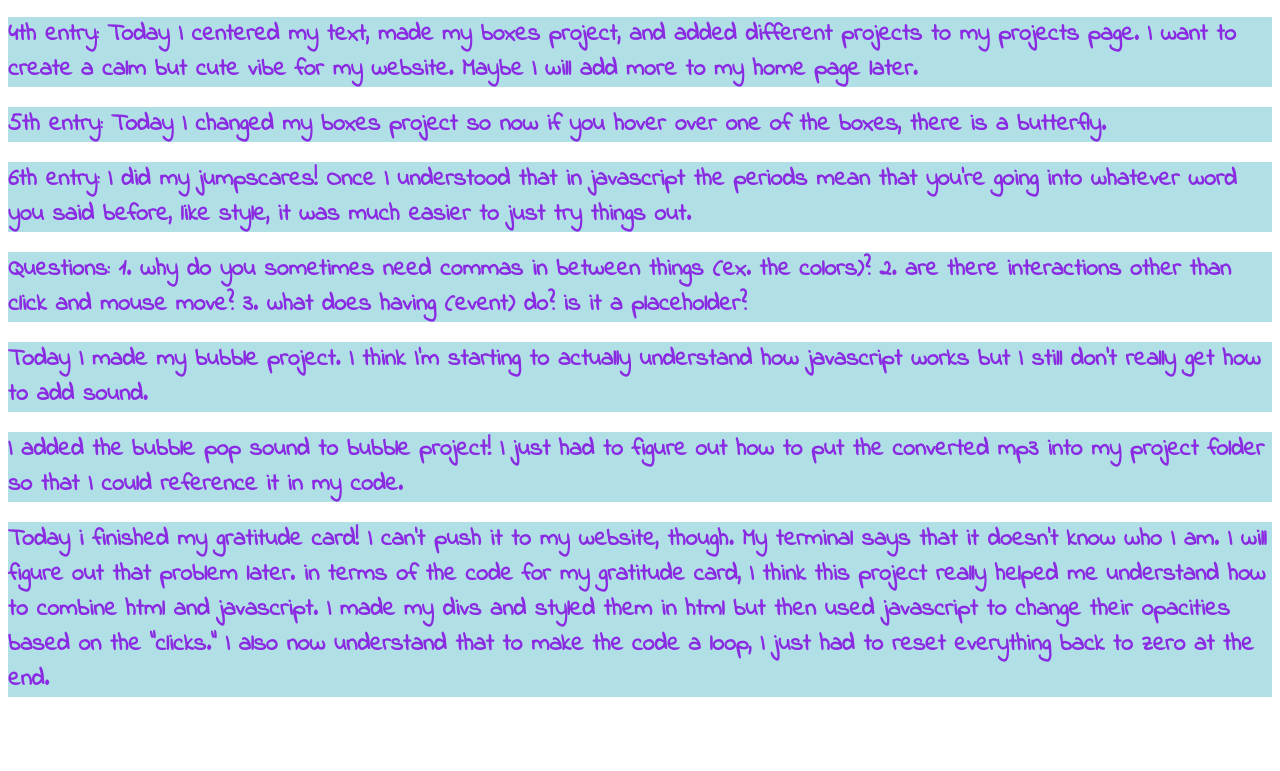
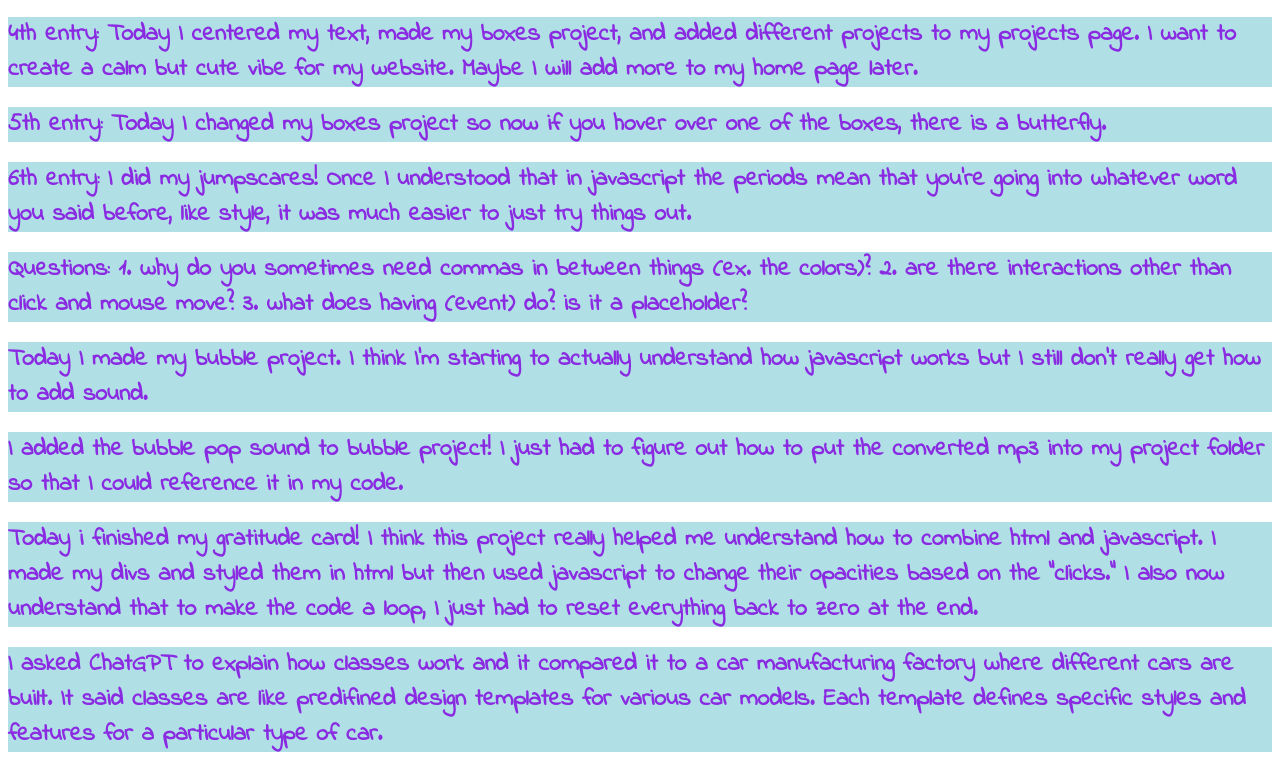
Before and after one commit to c27dk/c27dk.github.io, a plain HTML site: page journal.html in a window 1280 px wide. Shown: the part 493-1264 px from the top of the page. Before the commit the page ends 1210 px from the top, so only its background shows below. Drawn offline with Linux system fonts and the light colour scheme.

Commit message:
journal entry

```diff
--- a/journal.html
+++ b/journal.html
@@ -105,7 +105,11 @@ how to add things to my online version of my website
 	I added the bubble pop sound to bubble project! I just had to figure out how to put the converted mp3 into my project folder so that I could reference it in my code.
 </h2>
 <h2>
-	Today i finished my gratitude card! I can't push it to my website, though. My terminal says that it doesn't know who I am. I will figure out that problem later. in terms of the code for my gratitude card, I think this project really helped me understand how to combine html and javascript. I made my divs and styled them in html but then used javascript to change their opacities based on the "clicks." I also now understand that to make the code a loop, I just had to reset everything back to zero at the end.
+	Today i finished my gratitude card! I think this project really helped me understand how to combine html and javascript. I made my divs and styled them in html but then used javascript to change their opacities based on the "clicks." I also now understand that to make the code a loop, I just had to reset everything back to zero at the end.
+</h2>
+
+<h2>
+	I asked ChatGPT to explain how classes work and it compared it to a car manufacturing factory where different cars are built. It said classes are like predifined design templates for various car models. Each template defines specific styles and features for a particular type of car.
 </h2>
 </body>
 </html>
```
